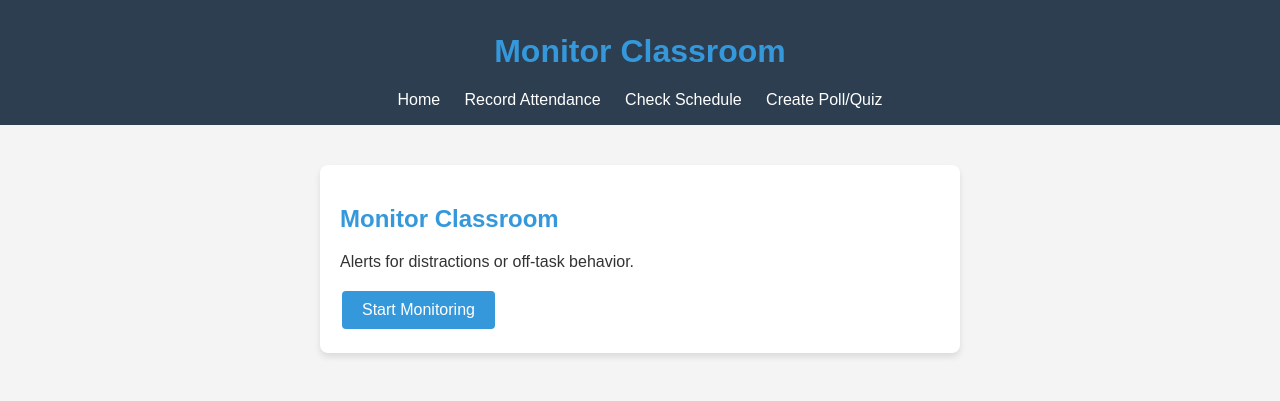
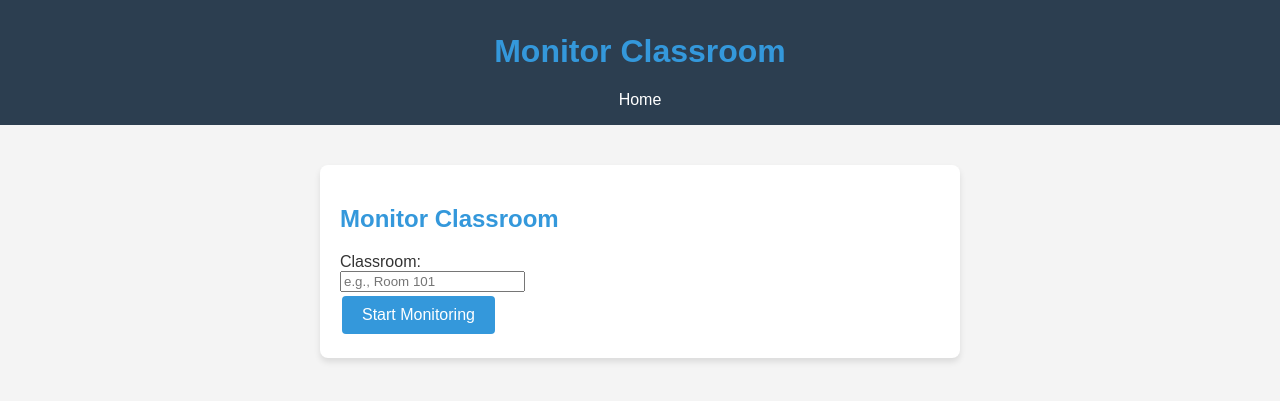
Before and after one commit to rayanakarthikeyan/CampXImproved, a plain HTML site: page monitor_classroom.html in a window 1280 px wide. Shown: the part 61-462 px from the top of the page. Drawn offline with Linux system fonts and the light colour scheme.

Commit message:
Update monitor_classroom.html

```diff
--- a/monitor_classroom.html
+++ b/monitor_classroom.html
@@ -13,17 +13,18 @@
         <nav>
             <ul>
                 <li><a href="index.html">Home</a></li>
-                <li><a href="record_attendance.html">Record Attendance</a></li>
-                <li><a href="check_schedule.html">Check Schedule</a></li>
-                <li><a href="create_poll.html">Create Poll/Quiz</a></li>
+                <!-- Other navigation links -->
             </ul>
         </nav>
     </header>
     <main>
         <div class="module">
             <h2>Monitor Classroom</h2>
-            <p>Alerts for distractions or off-task behavior.</p>
-            <button class="button">Start Monitoring</button>
+            <form id="monitorForm">
+                <label for="classroom">Classroom:</label><br>
+                <input type="text" id="classroom" name="classroom" placeholder="e.g., Room 101" required><br>
+                <button class="button" type="submit">Start Monitoring</button>
+            </form>
         </div>
     </main>
 </body>
```
